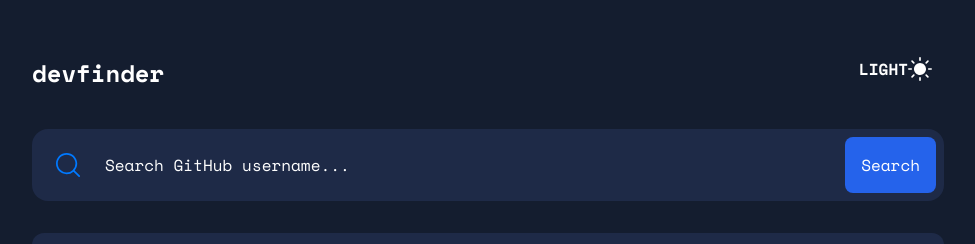
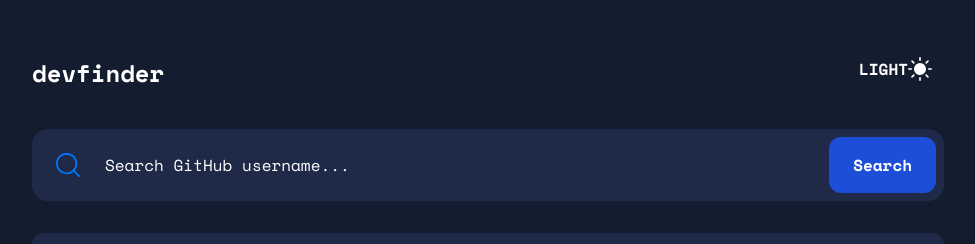
Before and after one commit to MaxAnderberg/devfinder, a React app: page / in a window 1280 px wide. Shown: the part 107-351 px from the top of the page, without its empty margins (152-1127 px from the left). Built offline with nearby package versions, Linux system fonts and the light colour scheme; no server answers; the HTML template or start-up script is replaced by a standard one.

Commit message:
styled button

```diff
--- a/src/components/SearchBar/SearchBar.tsx
+++ b/src/components/SearchBar/SearchBar.tsx
@@ -7,7 +7,7 @@ const SearchBar = (props: any) => {
         <img src={SearchIcon} className='m-auto' alt="a magnifyier" />
         <input className="rounded-lg ml-2 p-4 border-0 bg-transparent w-full placeholder-white" type="text" placeholder="Search GitHub username..." />
       </form>
-      <button className="bg-blue-600 p-4 rounded-lg text-white m-2">Search</button>
+      <button className="bg-blue-700 px-6 rounded-xl text-white m-2 font-bold">Search</button>
     </div>
   )
 }
```
